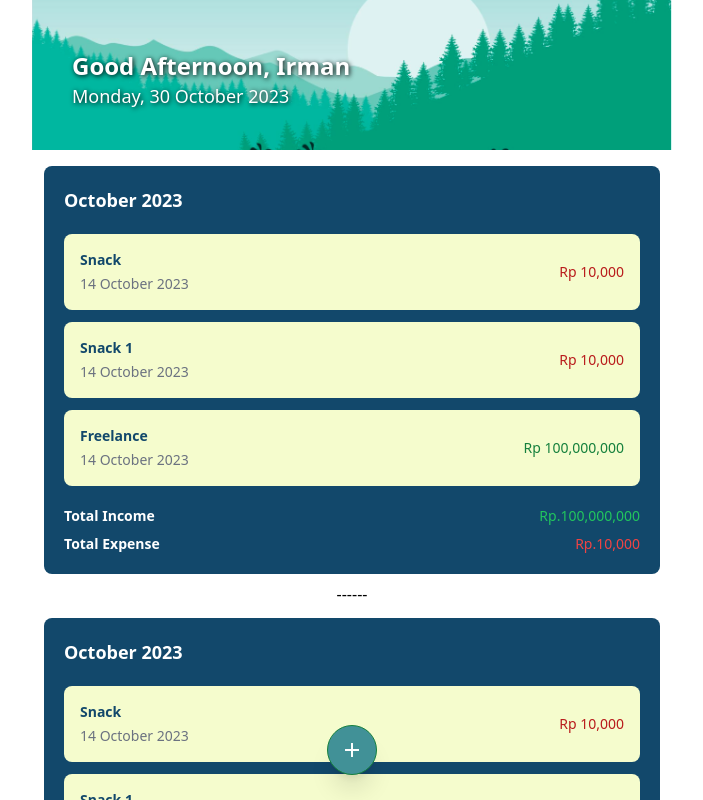
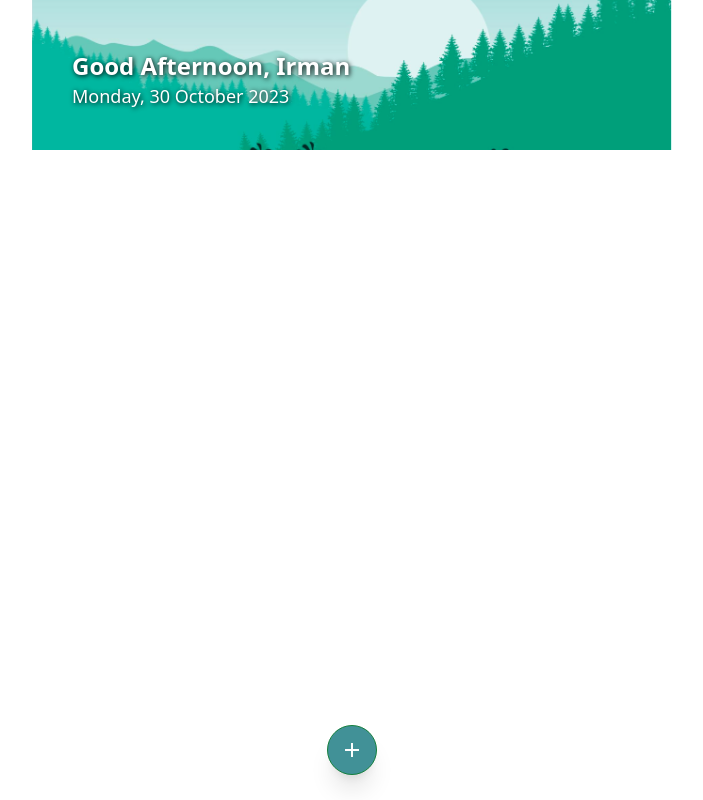
Before and after one commit to irmanfreestyle/expense-tracker, a React (Vite) app: page / in a window 1280 px wide. Shown: the whole page, without its empty margins (288-991 px from the left). Built offline with nearby package versions, Linux system fonts and the light colour scheme.

Commit message:
Grouping transactions by month and render it

```diff
--- a/package.json
+++ b/package.json
@@ -14,7 +14,8 @@
     "moment": "^2.29.4",
     "postcss": "^8.4.31",
     "react": "^18.2.0",
-    "react-dom": "^18.2.0"
+    "react-dom": "^18.2.0",
+    "react-hook-form": "^7.47.0"
   },
   "devDependencies": {
     "@types/node": "^20.8.6",
--- a/src/components/CreateTrxModal.tsx
+++ b/src/components/CreateTrxModal.tsx
@@ -2,9 +2,17 @@ import { useState } from "react";
 import TextField from "./base/TextField";
 import Button from "./base/Button";
 import Select from "./base/Select";
+import { ITransaction } from "@/types";
+import { SubmitHandler, useForm } from "react-hook-form";
+import { transactionService } from "@/service/transaction.service";
 
 export default function CreateTrxModal() {
+  const { register, handleSubmit, watch, formState: { errors } } = useForm<ITransaction>();
   const [isOpen, setIsOpen] = useState<boolean>(false);
+
+  const createTransaction: SubmitHandler<ITransaction> = data => {
+    transactionService.add(data);
+  }
 
   return (
     <>
@@ -17,38 +25,39 @@ export default function CreateTrxModal() {
       {
         isOpen && (
           <div className="fixed w-screen h-screen left-0 top-0 flex justify-center items-center bg-gray-800 bg-opacity-90">
-            <div className="rounded-lg bg-white p-5 w-[400px] max-w-screen m-3">
-              <h3 className="font-semibold text-lg mb-5">Add new Income or Expense</h3>
+            <form onSubmit={handleSubmit(createTransaction)} className="rounded-lg bg-white p-5 w-[400px] max-w-screen m-3">
+              <h3 className="font-semibold text-lg mb-5">Add new Transaction</h3>
               <div className="mb-4">
                 <label htmlFor="title">Title</label>
-                <TextField type="text" placeholder="Snack" id="title" />
+                <input type="text" />
+                <TextField type="text" placeholder="Snack" id="title" {...register('title')} />
               </div>
               <div className="mb-4">
                 <label htmlFor="date">Date</label>
-                <TextField type="date" placeholder="14 October 2023" id="date" />
+                <TextField type="date" placeholder="14 October 2023" id="date" {...register('date')} />
               </div>
               <div className="mb-4">
                 <div className="flex items-center gap-3">
                   <div className="flex-1">
                     <label htmlFor="type">Type</label>
-                    <Select id="type">
-                      <option value="" disabled selected>Select Type</option>
+                    <Select defaultValue={''} id="type" {...register('type')}>
+                      <option value="" disabled>Select Type</option>
                       <option value="income">Income</option>
                       <option value="expense">Expense</option>
                     </Select>
                   </div>
                   <div className="flex-1">
                     <label htmlFor="amount">Amount</label>
-                    <TextField type="number" placeholder="Rp.100,000" id="amount" />
+                    <TextField type="number" placeholder="Rp.100,000" id="amount" {...register('amount')} />
                   </div>
                 </div>
               </div>
 
               <div className="flex gap-3 mt-5">
                 <Button className="text-[#12486B] flex-1" onClick={() => setIsOpen(false)}>Cancel</Button>
-                <Button className="text-white bg-[#12486B] flex-1">Add</Button>
+                <Button className="text-white bg-[#12486B] flex-1" type="submit">Add</Button>
               </div>
-            </div>
+            </form>
           </div>
         )
       }
--- a/src/components/TransactionItem.tsx
+++ b/src/components/TransactionItem.tsx
@@ -1,47 +1,53 @@
+import { transactionService } from "@/service/transaction.service";
 import { ITransaction } from "@/types";
-interface IProps {
+import { toDate, toRupiah } from "@/utils";
+import moment from "moment";
+
+type Props = {
   items: ITransaction[]
 }
 
-export default function TransactionItem(props: IProps) {
+export default function TransactionItem(props: Props) {
+  const { items } = props;
+  const totalIncome = items.reduce((prev, curr) => {
+    if (curr.type === 'income') return Number(prev) + Number(curr.amount);
+    else return Number(prev);
+  }, 0)
+
+  const totalExpense = items.reduce((prev, curr) => {
+    if (curr.type === 'expense') return Number(prev) + Number(curr.amount);
+    else return Number(prev);
+  }, 0)
+  console.log(totalExpense)
+
   return (
     <div className="rounded-lg p-5 bg-[#12486B] flex flex-col gap-5 mt-1">
-      <h5 className="text-lg font-bold text-white">October 2023</h5>
+      <h5 className="text-lg font-bold text-white">{moment(items[0].date).format('MMMM YYYY')}</h5>
 
       {/* LIST ITEM */}
       <section className="flex flex-col gap-3 text-sm">
-        <div className="bg-[#F5FCCD] p-4 flex items-center justify-between rounded-lg">
-          <div className="flex flex-col gap-1">
-            <h5 className="font-semibold text-[#12486B]">Snack</h5>
-            <span className="font-light text-gray-500">14 October 2023</span>
-          </div>
-          <div className="text-red-700">Rp 10,000</div>
-        </div>
-        <div className="bg-[#F5FCCD] p-4 flex items-center justify-between rounded-lg">
-          <div className="flex flex-col gap-1">
-            <h5 className="font-semibold text-[#12486B]">Snack 1</h5>
-            <span className="font-light text-gray-500">14 October 2023</span>
-          </div>
-          <div className="text-red-700">Rp 10,000</div>
-        </div>
-        <div className="bg-[#F5FCCD] p-4 flex items-center justify-between rounded-lg">
-          <div className="flex flex-col gap-1">
-            <h5 className="font-semibold text-[#12486B]">Freelance</h5>
-            <span className="font-light text-gray-500">14 October 2023</span>
-          </div>
-          <div className="text-green-700">Rp 100,000,000</div>
-        </div>
+        {
+          items.map(item => (
+            <div className="bg-[#F5FCCD] p-4 flex items-center justify-between rounded-lg" key={item.id}>
+              <div className="flex flex-col gap-1">
+                <h5 className="font-semibold text-[#12486B]">{item.title}</h5>
+                <span className="font-light text-gray-500">{toDate(item.date)}</span>
+              </div>
+              <div className={`${item.type === 'expense' ? 'text-red-700' : 'text-green-700'}`}>{toRupiah(item.amount)}</div>
+            </div>
+          ))
+        }
       </section>
       {/* END LIST ITEM */}
 
       <section className="flex flex-col gap-2 text-sm">
         <div className="flex justify-between">
           <span className="text-white font-bold">Total Income</span>
-          <span className="text-green-500">Rp.100,000,000</span>
+          <span className="text-green-500">{toRupiah(totalIncome)}</span>
         </div>
         <div className="flex justify-between">
           <span className="text-white font-bold">Total Expense</span>
-          <span className="text-red-500">Rp.10,000</span>
+          <span className="text-red-500">{toRupiah(totalExpense)}</span>
         </div>
       </section>
     </div>
--- a/src/components/TransactionList.tsx
+++ b/src/components/TransactionList.tsx
@@ -1,30 +1,22 @@
 import { ITransaction } from "@/types";
 import moment from "moment";
 import TransactionItem from "./TransactionItem";
+import { transactionService } from "@/service/transaction.service";
 
 export default function TransactionList() {
-  const Transaction: ITransaction[] = [
-    {
-      id: '112',
-      title: 'Snack',
-      amount: 10000,
-      date: moment.utc().format('YYYY-MM-DDTHH:mm:ss'),
-      type: 'expense'
-    },
-    {
-      id: '122',
-      title: 'Freelance',
-      amount: 100000,
-      date: moment.utc().format('YYYY-MM-DDTHH:mm:ss'),
-      type: 'income'
-    }
-  ]
+  const groupedTransactions = transactionService.get();
+  const groupList = Object.keys(groupedTransactions);
 
-  return (
-    <>
-      <TransactionItem items={Transaction} />
-      <div className="flex justify-center py-2">------</div>
-      <TransactionItem items={Transaction} />
-    </>
-  )
+  return groupList.map(key => {
+    const transactions: ITransaction[] = groupedTransactions[key];
+
+    return (
+      <div key={key}>
+        <TransactionItem items={transactions} />
+        <div className="flex justify-center py-2">------</div>
+      </div>
+    )
+  })
+
+  // REFACTOR LIST IT
 }
--- a/src/components/base/Select.tsx
+++ b/src/components/base/Select.tsx
@@ -1,14 +1,16 @@
-import { InputHTMLAttributes, ReactNode } from "react";
+import React, { InputHTMLAttributes, ReactNode, Ref } from "react";
 
 interface SelectProps extends InputHTMLAttributes<HTMLSelectElement> {
   children: ReactNode
 }
 
-export default function Select(props: SelectProps) {
+const Select = React.forwardRef((props: SelectProps, ref: Ref<HTMLSelectElement>) => {
   const { children } = props;
   return (
-    <select {...props} className="text-xs bg-white rounded-lg border border-slate-300 placeholder-slate-400 focus:outline-none focus:border-sky-500 w-full px-3 py-2">
+    <select ref={ref} {...props} className="text-xs bg-white rounded-lg border border-slate-300 placeholder-slate-400 focus:outline-none focus:border-sky-500 w-full px-3 py-2">
       { children }
     </select>
   )
-}
+})
+
+export default Select;
--- a/src/components/base/TextField.tsx
+++ b/src/components/base/TextField.tsx
@@ -1,9 +1,11 @@
-import { InputHTMLAttributes } from "react";
+import React, { InputHTMLAttributes, Ref } from "react";
 
 interface TextFieldProps extends InputHTMLAttributes<HTMLInputElement> {}
 
-export default function TextField(props: TextFieldProps) {
+const TextField = React.forwardRef((props: TextFieldProps, ref: Ref<HTMLInputElement>) => {
   return (
-    <input {...props} className="bg-white rounded-lg border border-slate-300 placeholder-slate-400 focus:outline-none focus:border-sky-500 w-full px-3 py-2" />
+    <input ref={ref} {...props} className="bg-white rounded-lg border border-slate-300 placeholder-slate-400 focus:outline-none focus:border-sky-500 w-full px-3 py-2" />
   )
-}
+})
+
+export default TextField;
--- /dev/null
+++ b/src/service/transaction.service.ts
@@ -0,0 +1,30 @@
+import { randomId } from "@/utils/";
+import { ITransaction } from "@/types";
+import moment from "moment";
+
+const STORAGE_KEY = 'my-list';
+
+export const transactionService = {
+  add: (payload: ITransaction) => {
+    payload.id = randomId();
+    payload.date = moment(payload.date).format();
+
+    const existingItems = localStorage.getItem(STORAGE_KEY) ? JSON.parse(localStorage.getItem(STORAGE_KEY) as string) : [];
+    localStorage.setItem(STORAGE_KEY, JSON.stringify([...existingItems, payload]));
+  },
+  get(id?:string) {
+    const groupedItem: any = {};
+    const items = localStorage.getItem(STORAGE_KEY) ? JSON.parse(localStorage.getItem(STORAGE_KEY) as string) : [];
+
+    for (const item of items) {
+      const month = moment(item.date).format('MMM')
+      if (groupedItem[month]) {
+        groupedItem[month].push(item)
+      } else {
+        groupedItem[month] = [item];
+      }
+    }
+    console.log(groupedItem)
+    return groupedItem;
+  }
+}
--- /dev/null
+++ b/src/utils/index.ts
@@ -0,0 +1,19 @@
+import moment from "moment";
+
+export const randomId = function(length = 6): string {
+  return Math.random().toString(36).substring(2, length+2);
+};
+
+export const toDate = (date: string) => {
+  return moment(date).format('DD MMMM YYYY');
+}
+
+export const toRupiah = (value: number) => {
+  const formatter = new Intl.NumberFormat('id-ID', {
+    style: 'currency',
+    currency: 'IDR',
+    minimumFractionDigits: 0,
+  });
+
+  return formatter.format(value);
+}
```
Also changed, not shown: 1 other file (tests, documents, lock files or other folders).
